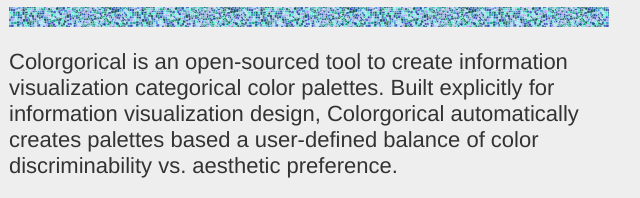
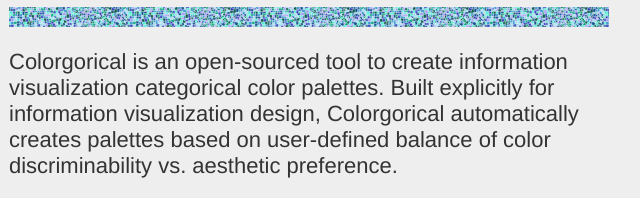
Before and after one commit to connorgr/colorgorical, a website: page index.html in a window 1280 px wide. Shown: the part 182-380 px from the top of the page, 24-664 px from the left. Drawn offline with Linux system fonts and the light colour scheme.

Commit message:
Fix typo

```diff
--- a/index.html
+++ b/index.html
@@ -53,7 +53,7 @@
     <div class="banner"></div>
     <p>Colorgorical is an open-sourced tool to create information visualization
       categorical color palettes. Built explicitly for information visualization
-      design, Colorgorical automatically creates palettes based a user-defined
+      design, Colorgorical automatically creates palettes based on user-defined
       balance of color discriminability vs. aesthetic preference.</p>
 
     <p>You can try out Colorgorical at
```
